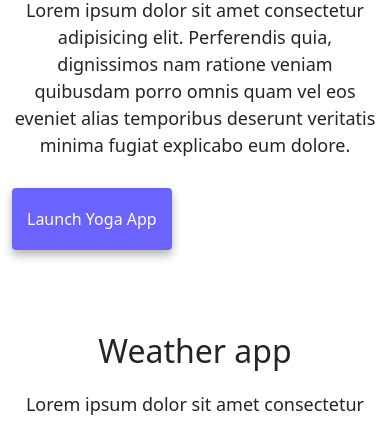
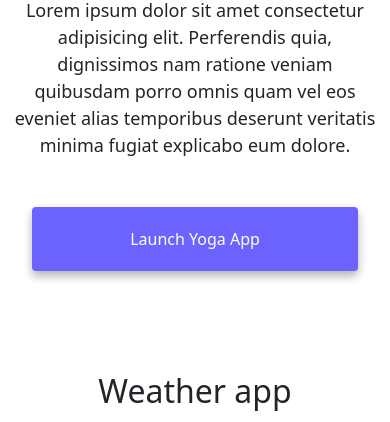
Before and after one commit to lizakholkina/Portfolio-site, a plain HTML site: page index.html in a window 390 px wide. Shown: the part 611-1033 px from the top of the page. Drawn offline with nearby package versions, Linux system fonts and the light colour scheme.

Commit message:
Added responsive for .site-link

```diff
--- a/src/styles.css
+++ b/src/styles.css
@@ -119,4 +119,9 @@ p {
   .container h2 {
     text-align: center;
   }
+  .site-link {
+    display: block;
+    text-align: center;
+    margin: 0 20px;
+  }
 }
```
